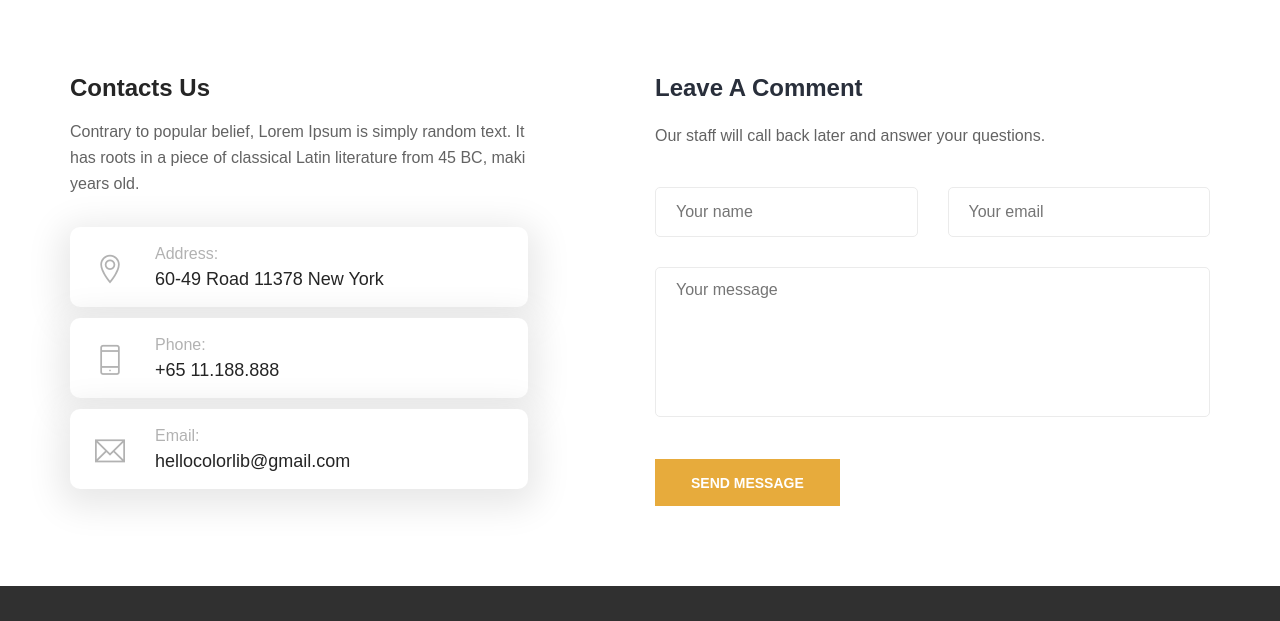
After one commit to sibouras/ala-shop, a PHP site: page /contact.php in a window 1280 px wide. The commit adds this page. Shown: the part 1121-1742 px from the top of the page. Run offline with PHP 8.4, Linux system fonts and the light colour scheme; data that the repository does not hold is empty; some web fonts are replaced.

Commit message:
add contact and faq pages

```diff
--- /dev/null
+++ b/contact.php
@@ -0,0 +1,102 @@
+<?php
+$pageTitle = 'Contact';
+include('includes/templates/header.php');
+?>
+
+<!-- Breadcrumb Section Begin -->
+<div class="breacrumb-section">
+  <div class="container">
+    <div class="row">
+      <div class="col-lg-12">
+        <div class="breadcrumb-text">
+          <a href="home.php"><i class="fa fa-home"></i> Home</a>
+          <span>Contact</span>
+        </div>
+      </div>
+    </div>
+  </div>
+</div>
+<!-- Breadcrumb Section Begin -->
+
+<!-- Map Section Begin -->
+<div class="map spad">
+  <div class="container">
+    <div class="map-inner">
+      <iframe src="https://www.google.com/maps/embed?pb=!1m18!1m12!1m3!1d48158.305462977965!2d-74.13283844036356!3d41.02757295168286!2m3!1f0!2f0!3f0!3m2!1i1024!2i768!4f13.1!3m3!1m2!1s0x89c2e440473470d7%3A0xcaf503ca2ee57958!2sSaddle%20River%2C%20NJ%2007458%2C%20USA!5e0!3m2!1sen!2sbd!4v1575917275626!5m2!1sen!2sbd" height="610" style="border:0" allowfullscreen="">
+      </iframe>
+      <div class="icon">
+        <i class="fa fa-map-marker"></i>
+      </div>
+    </div>
+  </div>
+</div>
+<!-- Map Section Begin -->
+
+<!-- Contact Section Begin -->
+<section class="contact-section spad">
+  <div class="container">
+    <div class="row">
+      <div class="col-lg-5">
+        <div class="contact-title">
+          <h4>Contacts Us</h4>
+          <p>Contrary to popular belief, Lorem Ipsum is simply random text. It has roots in a piece of
+            classical Latin literature from 45 BC, maki years old.</p>
+        </div>
+        <div class="contact-widget">
+          <div class="cw-item">
+            <div class="ci-icon">
+              <i class="ti-location-pin"></i>
+            </div>
+            <div class="ci-text">
+              <span>Address:</span>
+              <p>60-49 Road 11378 New York</p>
+            </div>
+          </div>
+          <div class="cw-item">
+            <div class="ci-icon">
+              <i class="ti-mobile"></i>
+            </div>
+            <div class="ci-text">
+              <span>Phone:</span>
+              <p>+65 11.188.888</p>
+            </div>
+          </div>
+          <div class="cw-item">
+            <div class="ci-icon">
+              <i class="ti-email"></i>
+            </div>
+            <div class="ci-text">
+              <span>Email:</span>
+              <p>hellocolorlib@gmail.com</p>
+            </div>
+          </div>
+        </div>
+      </div>
+      <div class="col-lg-6 offset-lg-1">
+        <div class="contact-form">
+          <div class="leave-comment">
+            <h4>Leave A Comment</h4>
+            <p>Our staff will call back later and answer your questions.</p>
+            <form action="#" class="comment-form">
+              <div class="row">
+                <div class="col-lg-6">
+                  <input type="text" placeholder="Your name">
+                </div>
+                <div class="col-lg-6">
+                  <input type="text" placeholder="Your email">
+                </div>
+                <div class="col-lg-12">
+                  <textarea placeholder="Your message"></textarea>
+                  <button type="submit" class="site-btn">Send message</button>
+                </div>
+              </div>
+            </form>
+          </div>
+        </div>
+      </div>
+    </div>
+  </div>
+</section>
+<!-- Contact Section End -->
+
+<?php include('includes/templates/footer.php'); ?>
```
Also changed, not shown: faq.php (added, +81 -0 lines), includes/templates/header.php (+6 -66 lines).
